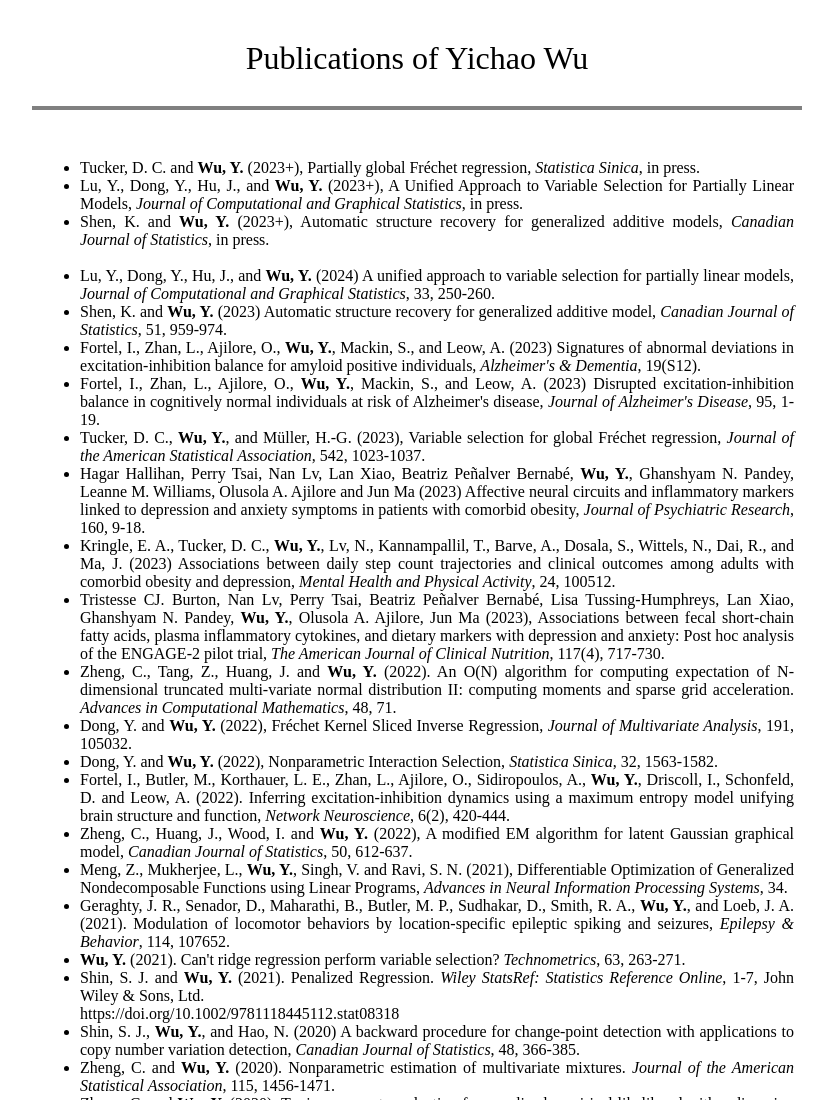
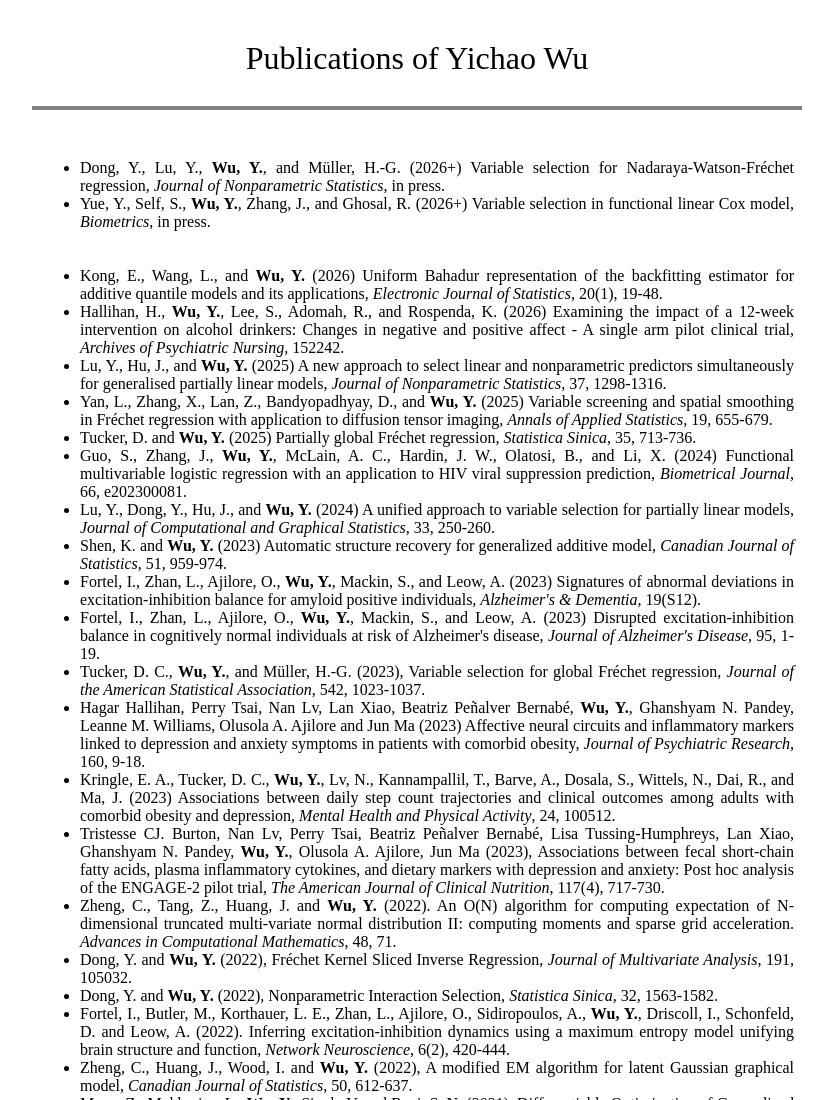
Before and after one commit to chriswunc/chriswunc.github.io, a plain HTML site: page pubs.html in a window 1280 px wide. Shown: the top 1100 px of the page, without its empty margins (223-1056 px from the left). Drawn offline with Linux system fonts and the light colour scheme.

Commit message:
Update pubs.html

```diff
--- a/pubs.html
+++ b/pubs.html
@@ -49,16 +49,26 @@
     <br>
 	<ul>
 
-<li>Tucker, D. C. and <b>Wu, Y.</b> (2023+), Partially global Fr&eacute;chet regression, <i>Statistica Sinica</i>, in press.
+<li>Dong, Y., Lu, Y., <b>Wu, Y.</b>, and Müller, H.-G. (2026+) Variable selection for Nadaraya-Watson-Fréchet regression, <i>Journal of Nonparametric Statistics</i>, in press.</li>
 
-<li>Lu, Y., Dong, Y., Hu, J., and <b>Wu, Y.</b> (2023+), A Unified Approach to Variable Selection for Partially Linear Models, <i>Journal of Computational and Graphical Statistics</i>, in press.
-
-<li>Shen, K. and <b>Wu, Y.</b> (2023+), Automatic structure recovery for generalized additive models, <i>Canadian Journal of Statistics</i>, in press.
-
+<li>Yue, Y., Self, S., <b>Wu, Y.</b>, Zhang, J., and Ghosal, R. (2026+) Variable selection in functional linear Cox model, <i>Biometrics</i>, in press.</li>
 
 
 
 <br><br>
+
+
+<li>Kong, E., Wang, L., and <b>Wu, Y.</b> (2026) Uniform Bahadur representation of the backfitting estimator for additive quantile models and its applications, <i>Electronic Journal of Statistics</i>, 20(1), 19-48.</li>
+
+<li>Hallihan, H., <b>Wu, Y.</b>, Lee, S., Adomah, R., and Rospenda, K. (2026) Examining the impact of a 12-week intervention on alcohol drinkers: Changes in negative and positive affect - A single arm pilot clinical trial, <i>Archives of Psychiatric Nursing</i>, 152242.</li>
+
+<li>Lu, Y., Hu, J., and <b>Wu, Y.</b> (2025) A new approach to select linear and nonparametric predictors simultaneously for generalised partially linear models, <i>Journal of Nonparametric Statistics</i>, 37, 1298-1316.</li>
+
+<li>Yan, L., Zhang, X., Lan, Z., Bandyopadhyay, D., and <b>Wu, Y.</b> (2025) Variable screening and spatial smoothing in Fréchet regression with application to diffusion tensor imaging, <i>Annals of Applied Statistics</i>, 19, 655-679.</li>
+
+<li>Tucker, D. and <b>Wu, Y.</b> (2025) Partially global Fréchet regression, <i>Statistica Sinica</i>, 35, 713-736.</li>
+
+<li>Guo, S., Zhang, J., <b>Wu, Y.</b>, McLain, A. C., Hardin, J. W., Olatosi, B., and Li, X. (2024) Functional multivariable logistic regression with an application to HIV viral suppression prediction, <i>Biometrical Journal</i>, 66, e202300081.</li>
 
 
 <li>Lu, Y., Dong, Y., Hu, J., and <b>Wu, Y.</b> (2024) A unified approach to variable selection for partially linear models, <i>Journal of Computational and Graphical Statistics</i>, 33, 250-260.</li>
```
